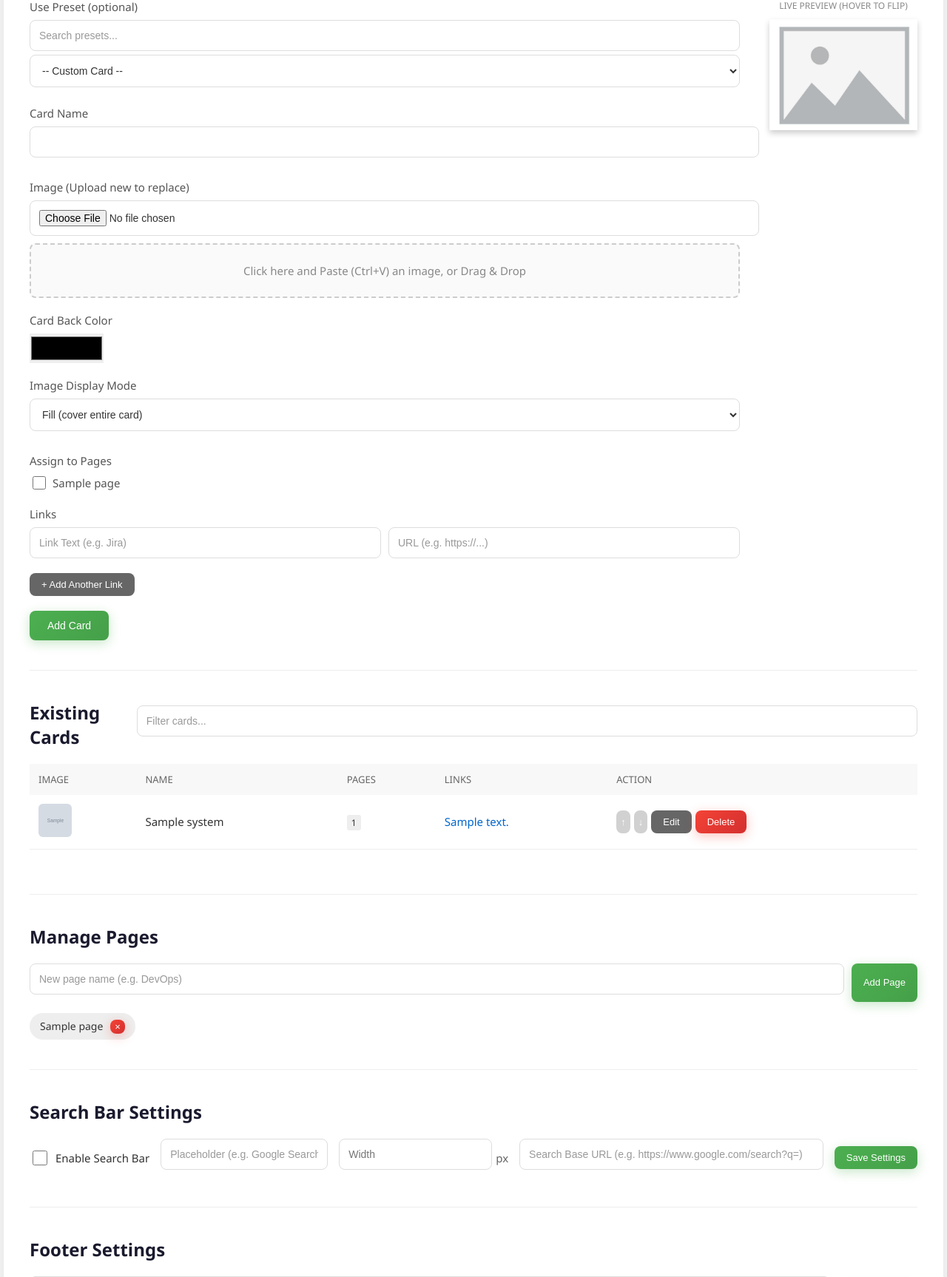
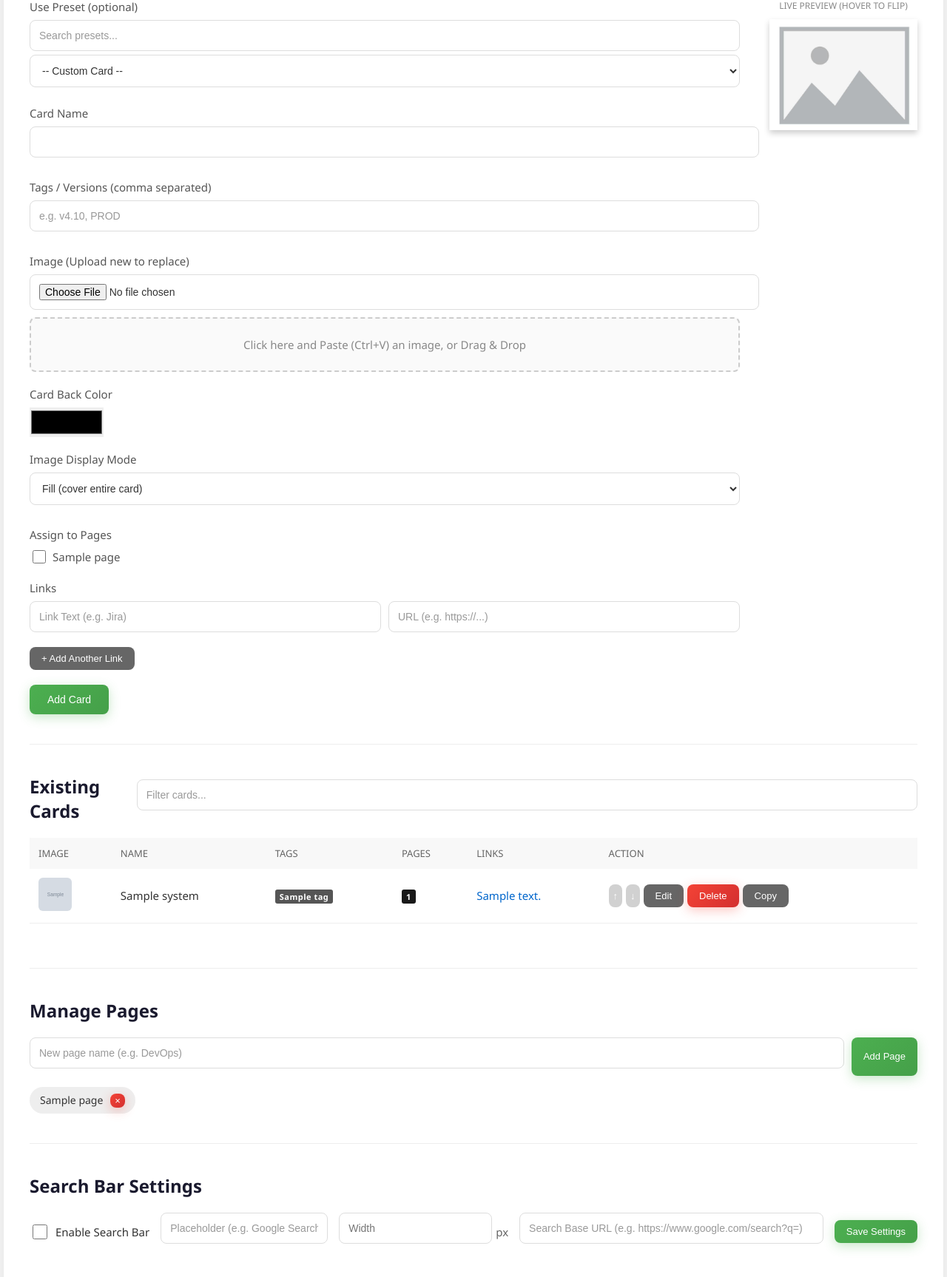
Before and after one commit to devopsteamsdb/NewTab, a Flask app: template templates/admin.html in a window 1280 px wide. Shown: the part 189-1916 px from the top of the page at 74% size. Run offline with Flask 3, Linux system fonts and the light colour scheme; the template is opened without the code that fills it: most values are stand-ins (such as "Sample title", 1, 10 or a date in 2020); grey boxes marked "Sample" are stand-in pictures.

Commit message:
feat: Add card duplication and multiple tags support

```diff
--- a/app.py
+++ b/app.py
@@ -256,7 +256,8 @@ def add_system():
     """
     data = load_data()
 
-    name = request.form.get('name')
+    tag_input = request.form.get('tag', '')
+    tags = [t.strip() for t in tag_input.split(',') if t.strip()]
     back_color = request.form.get('back_color', '#000000')
     image_mode = request.form.get('image_mode', 'fill')
     front_color = request.form.get('front_color', '#11161F')
@@ -297,6 +298,7 @@ def add_system():
 
     data['systems'].append({
         'name': name,
+        'tags': tags,
         'image': image_filename,
         'image_mode': image_mode,
         'image_size': image_size,
@@ -358,6 +360,8 @@ def update_system(id):
 
     if 0 <= id < len(systems):
         name = request.form.get('name')
+        tag_input = request.form.get('tag', '')
+        tags = [t.strip() for t in tag_input.split(',') if t.strip()]
         back_color = request.form.get('back_color', '#000000')
         image_mode = request.form.get('image_mode', 'fill')
         front_color = request.form.get('front_color', '#11161F')
@@ -399,6 +403,7 @@ def update_system(id):
 
         system_data = {
             'name': name,
+            'tags': tags,
             'image': image_filename,
             'image_mode': image_mode,
             'image_size': image_size,
@@ -465,6 +470,30 @@ def move_system(direction, id):
 
     return redirect(url_for('admin'))
 
+@app.route('/admin/duplicate/<int:id>', methods=['POST'])
+def duplicate_system(id):
+    """
+    Duplicate a system card
+    ---
+    parameters:
+      - name: id
+        in: path
+        type: integer
+        required: true
+    responses:
+      302:
+        description: Redirects back to admin page
+    """
+    data = load_data()
+    systems = data.get('systems', [])
+    if 0 <= id < len(systems):
+        import copy
+        new_system = copy.deepcopy(systems[id])
+        new_system['name'] += ' (Copy)'
+        systems.insert(id + 1, new_system)
+        save_data(data)
+    return redirect(url_for('admin'))
+
 @app.route('/uploads/<path:filename>')
 def uploaded_file(filename):
     """
--- a/static/style.css
+++ b/static/style.css
@@ -159,6 +159,30 @@
 
 		.element {
 			font-size: 20px;
+		}
+
+		.tags-container {
+			position: absolute;
+			top: 5px;
+			right: 5px;
+			z-index: 5;
+			pointer-events: none;
+			display: flex;
+			flex-direction: column;
+			gap: 3px;
+			align-items: flex-end;
+		}
+
+		.tag-badge {
+			background-color: rgba(0, 0, 0, 0.9);
+			color: #fff;
+			padding: 2px 6px;
+			border-radius: 3px;
+			font-size: 11px;
+			font-weight: bold;
+			letter-spacing: 0.5px;
+			backdrop-filter: blur(2px);
+			white-space: nowrap;
 		}
 
 		.element a {
@@ -672,12 +696,8 @@
 			object-fit: contain;
 		}
 
-		.tag-badge {
-			background: #eee;
-			padding: 2px 6px;
-			border-radius: 3px;
-			margin-right: 3px;
-			font-size: 12px;
+		.system-list .tag-badge {
+			margin-right: 4px;
 		}
 
 		.page-form {
--- a/templates/admin.html
+++ b/templates/admin.html
@@ -44,6 +44,12 @@
                     <div class="form-group">
                         <label class="admin-label">Card Name</label>
                         <input type="text" name="name" id="nameInput" required oninput="updatePreview()">
+                    </div>
+
+                    <div class="form-group">
+                        <label class="admin-label">Tags / Versions (comma separated)</label>
+                        <input type="text" name="tag" id="tagInput" placeholder="e.g. v4.10, PROD"
+                            oninput="updatePreview()">
                     </div>
 
                     <div class="form-group">
@@ -144,6 +150,7 @@
                 <tr>
                     <th>Image</th>
                     <th>Name</th>
+                    <th>Tags</th>
                     <th>Pages</th>
                     <th>Links</th>
                     <th>Action</th>
@@ -164,6 +171,15 @@
                     </td>
                     <td>{{ system.name }}</td>
                     <td>
+                        {% if system.tags %}
+                        {% for tag in system.tags %}
+                        <span class="tag-badge" style="background-color: #555;">{{ tag }}</span>
+                        {% endfor %}
+                        {% elif system.tag %}
+                        <span class="tag-badge" style="background-color: #555;">{{ system.tag }}</span>
+                        {% endif %}
+                    </td>
+                    <td>
                         {% for pid in system.pages %}
                         <span class="tag-badge">{{
                             pid }}</span>
@@ -183,8 +199,9 @@
                                 onclick="moveCard('down', {{ loop.index0 }})" {% if loop.last %}disabled
                                 style="opacity:0.3" {% endif %}>↓</button>
                             <button class="btn btn-secondary edit-btn btn-small" data-id="{{ loop.index0 }}"
-                                data-name="{{ system.name }}" data-color="{{ system.back_color|default('#000000') }}"
-                                data-image="{{ system.image }}"
+                                data-name="{{ system.name }}"
+                                data-tags='{{ (system.tags if system.tags else [system.tag] if system.tag else [])|tojson|e }}'
+                                data-color="{{ system.back_color|default('#000000') }}" data-image="{{ system.image }}"
                                 data-image-mode="{{ system.image_mode|default('fill') }}"
                                 data-front-color="{{ system.front_color|default('#11161F') }}"
                                 data-image-size="{{ system.image_size|default('80') }}"
@@ -193,6 +210,11 @@
                             <form action="{{ url_for('delete_system', id=loop.index0) }}" method="POST"
                                 class="inline-form" onsubmit="return confirm('Delete this card?');">
                                 <button type="submit" class="btn btn-danger btn-small">Delete</button>
+                            </form>
+                            <form action="{{ url_for('duplicate_system', id=loop.index0) }}" method="POST"
+                                class="inline-form" onsubmit="return confirm('Duplicate this card?');">
+                                <button type="submit" class="btn btn-secondary btn-small"
+                                    title="Duplicate">Copy</button>
                             </form>
                         </div>
                     </td>
@@ -329,7 +351,12 @@
                 document.getElementById('pastedImage').value = '';
                 document.getElementById('fileInput').value = '';
                 document.getElementById('preview').innerHTML = '';
+                document.getElementById('presetImageInput').value = '';
+                document.getElementById('pastedImage').value = '';
+                document.getElementById('fileInput').value = '';
+                document.getElementById('preview').innerHTML = '';
                 document.getElementById('linksContainer').innerHTML = '';
+                document.getElementById('tagInput').value = '';
                 addLinkRow();
                 toggleFrontColor();
                 updatePreview();
@@ -372,6 +399,9 @@
 
         function updatePreview() {
             const name = document.getElementById('nameInput').value || 'Card Name';
+            const tagInput = document.getElementById('tagInput').value;
+            const tags = tagInput.split(',').map(t => t.trim()).filter(t => t);
+
             const color = document.getElementById('colorInput').value || '#000000';
             const imageMode = document.getElementById('imageModeInput').value || 'fill';
             const frontColor = document.getElementById('frontColorInput').value || '#11161F';
@@ -428,6 +458,20 @@
             if (pastedImage) {
                 previewImage.src = pastedImage;
             }
+
+            // Render tags in preview (front)
+            // Remove existing container if any
+            let tagsContainer = previewFront.querySelector('.tags-container');
+            if (tagsContainer) {
+                tagsContainer.remove();
+            }
+
+            if (tags.length > 0) {
+                tagsContainer = document.createElement('div');
+                tagsContainer.className = 'tags-container';
+                tagsContainer.innerHTML = tags.map(t => `<span class="tag-badge preview-badge">${t}</span>`).join('');
+                previewFront.appendChild(tagsContainer);
+            }
         }
 
         function previewPaginate(dir) {
@@ -451,6 +495,7 @@
         function editSystem(btn) {
             const id = btn.dataset.id;
             const name = btn.dataset.name;
+            const tags = JSON.parse(btn.dataset.tags || '[]');
             const color = btn.dataset.color;
             const image = btn.dataset.image;
             const imageMode = btn.dataset.imageMode || 'fill';
@@ -469,6 +514,7 @@
             form.action = '/admin/update/' + id;
 
             document.getElementById('nameInput').value = name;
+            document.getElementById('tagInput').value = tags.join(', ');
             document.getElementById('colorInput').value = color;
             document.getElementById('imageModeInput').value = imageMode;
             document.getElementById('frontColorInput').value = frontColor;
```
Also changed, not shown: templates/index.html (+11 -0 lines).
